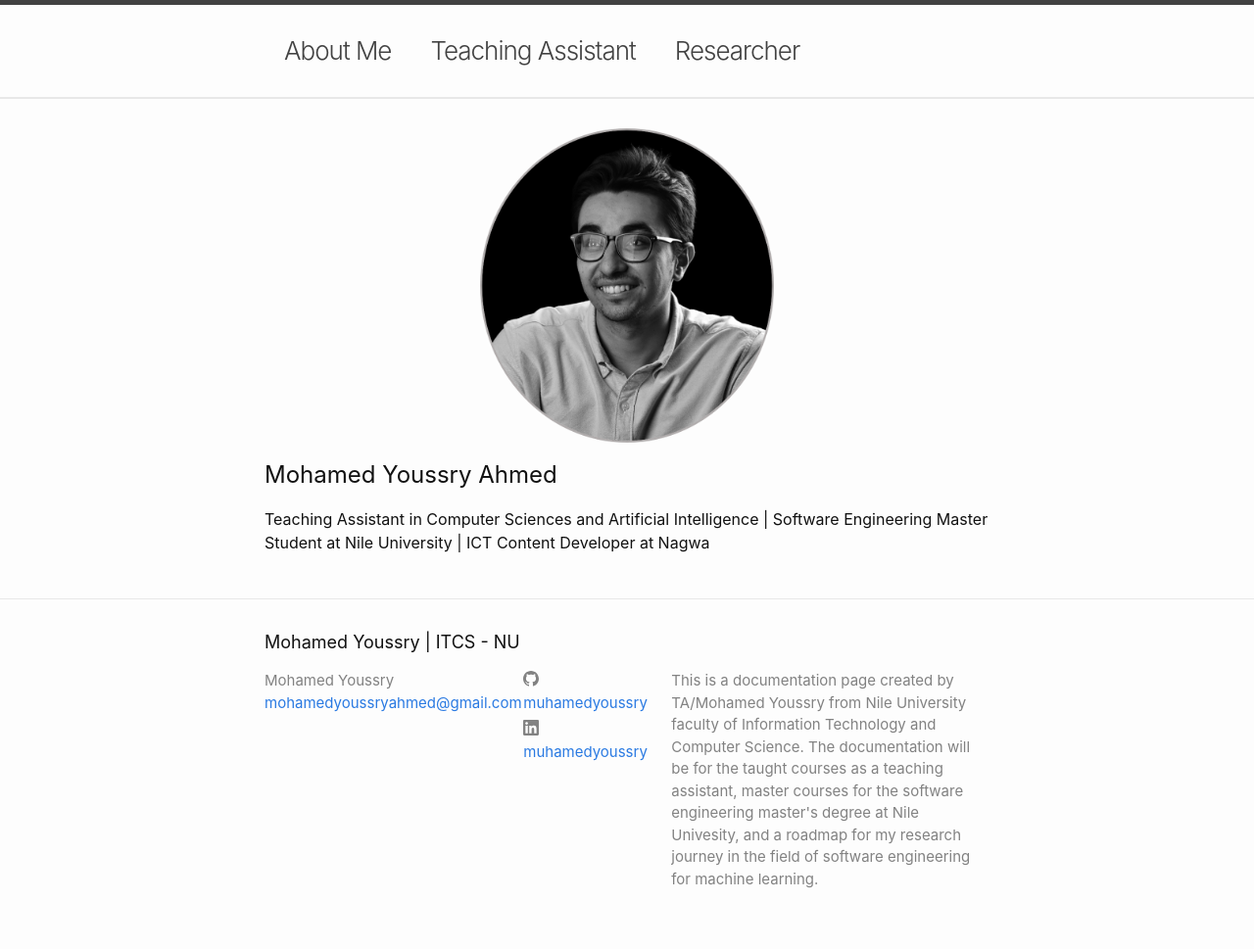
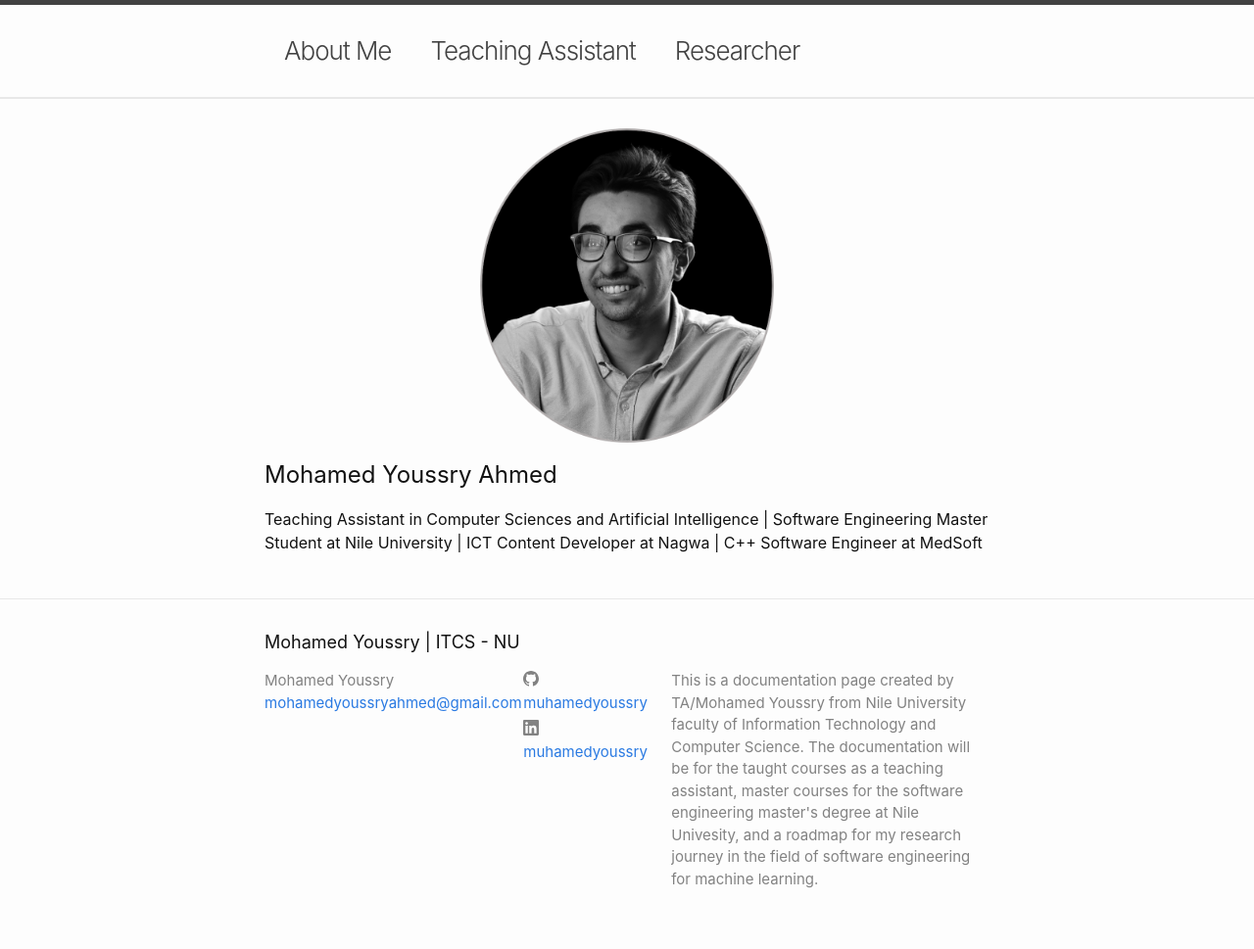
Before and after one commit to NU-TAs-MY/NU-TAs-MY.github.io, a Jekyll site: the page built from index.md, in a window 1280 px wide. Shown: the whole page at 98% size. Built offline with Jekyll 4.4.1, drawn with Linux system fonts in a browser that asks for light colours.

Commit message:
editing pages

```diff
--- a/index.md
+++ b/index.md
@@ -9,7 +9,7 @@ title: About Me
 <p align="center"><img src="./roundedPhoto.png" alt="avatar" width="300"></p>
 
 ## Mohamed Youssry Ahmed
-Teaching Assistant in Computer Sciences and Artificial Intelligence | Software Engineering Master Student at Nile University | ICT Content Developer at Nagwa
+Teaching Assistant in Computer Sciences and Artificial Intelligence | Software Engineering Master Student at Nile University | ICT Content Developer at Nagwa | C++ Software Engineer at MedSoft
 
 <!-- ---
 ### **Professional Summary**
```
Also changed, not shown: ta.md (+1 -1 lines).
